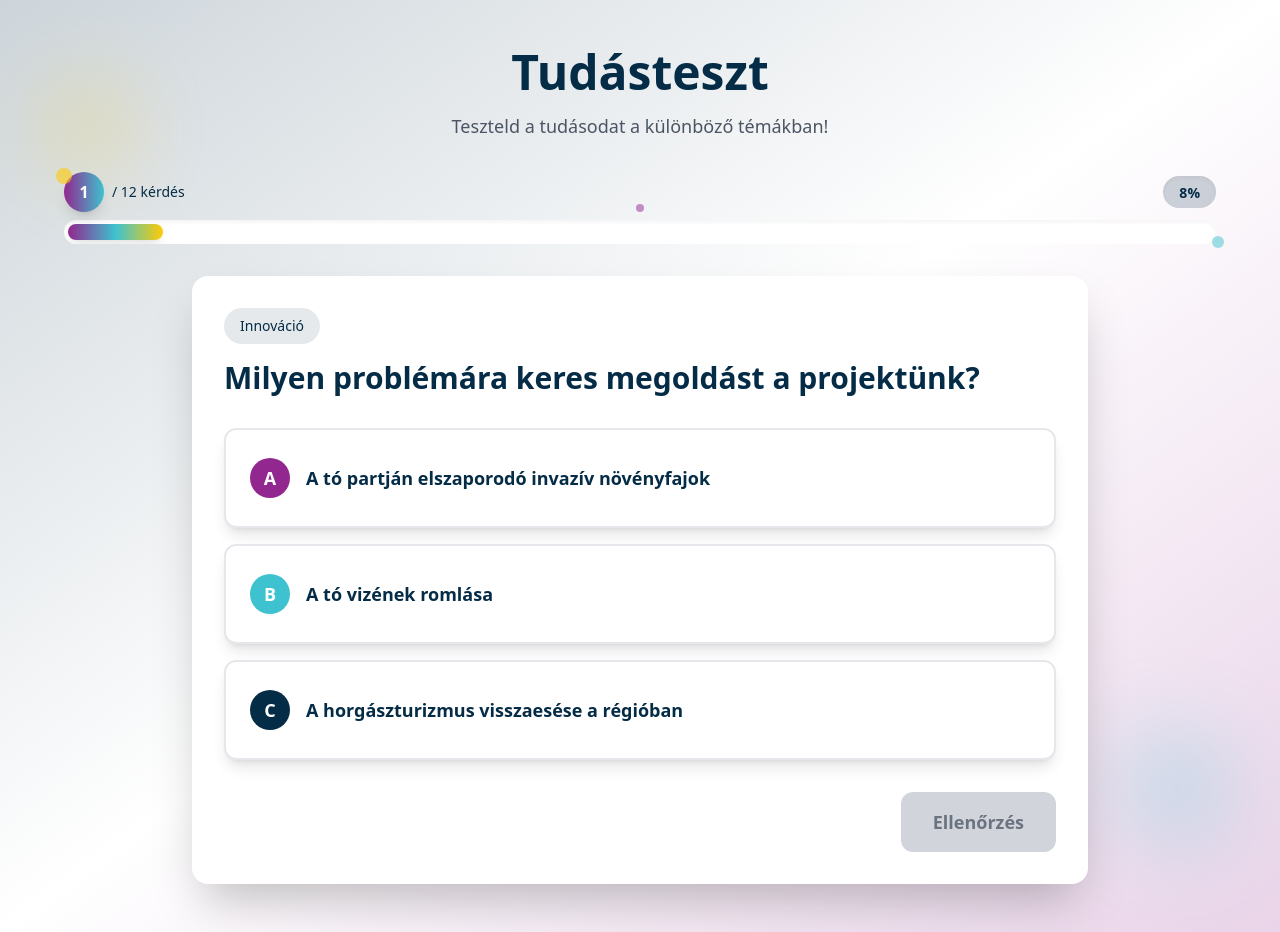
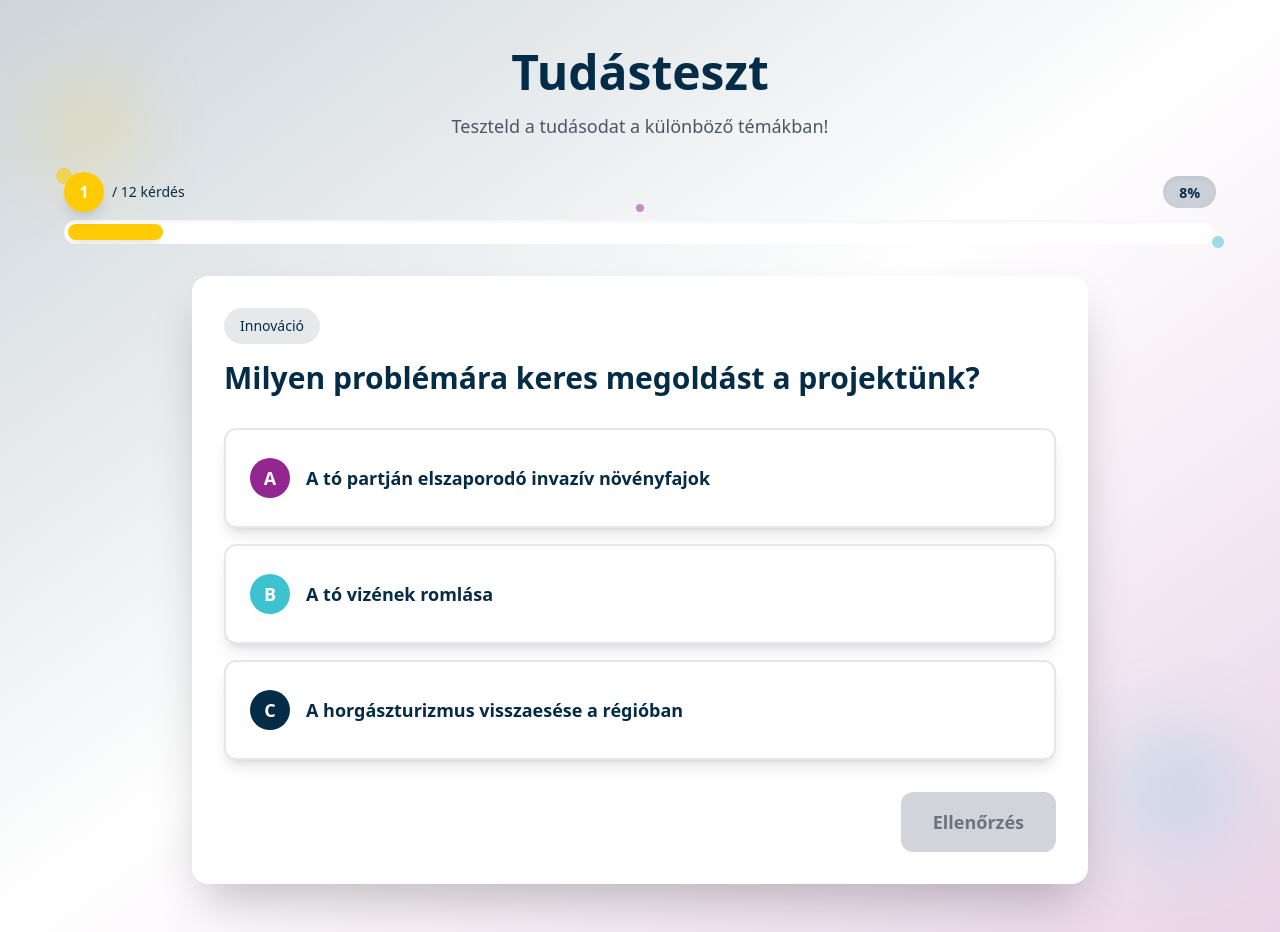
Before and after one commit to fabtonedu/fabton-kviz-game, a React (Vite) app: page / in a window 1280 px wide. Built offline with nearby package versions, Linux system fonts and the light colour scheme.

Commit message:
feat: Change progress bar and question count color
The progress bar and the number of completed questions were updated to use the color ffcb05.

```diff
--- a/src/components/ProgressBar.tsx
+++ b/src/components/ProgressBar.tsx
@@ -13,7 +13,7 @@ const ProgressBar: React.FC<ProgressBarProps> = ({ current, total }) => {
     <div className="w-full mb-8 relative">
       <div className="flex justify-between items-center mb-2">
         <div className="flex items-center">
-          <div className="bg-gradient-to-r from-quiz-magenta to-quiz-cyan rounded-full w-10 h-10 flex items-center justify-center text-white font-semibold mr-2 shadow-lg">
+          <div className="bg-quiz-yellow rounded-full w-10 h-10 flex items-center justify-center text-white font-semibold mr-2 shadow-lg">
             {current}
           </div>
           <span className="text-sm font-medium text-quiz-navy">
@@ -29,7 +29,7 @@ const ProgressBar: React.FC<ProgressBarProps> = ({ current, total }) => {
 
       <div className="w-full bg-white rounded-full h-6 overflow-hidden shadow-inner p-1">
         <div
-          className="h-full bg-gradient-to-r from-quiz-magenta via-quiz-cyan to-quiz-yellow rounded-full transition-all duration-500 ease-out shadow-lg"
+          className="h-full bg-quiz-yellow rounded-full transition-all duration-500 ease-out shadow-lg"
           style={{ width: `${percentage}%` }}
         />
       </div>
```
